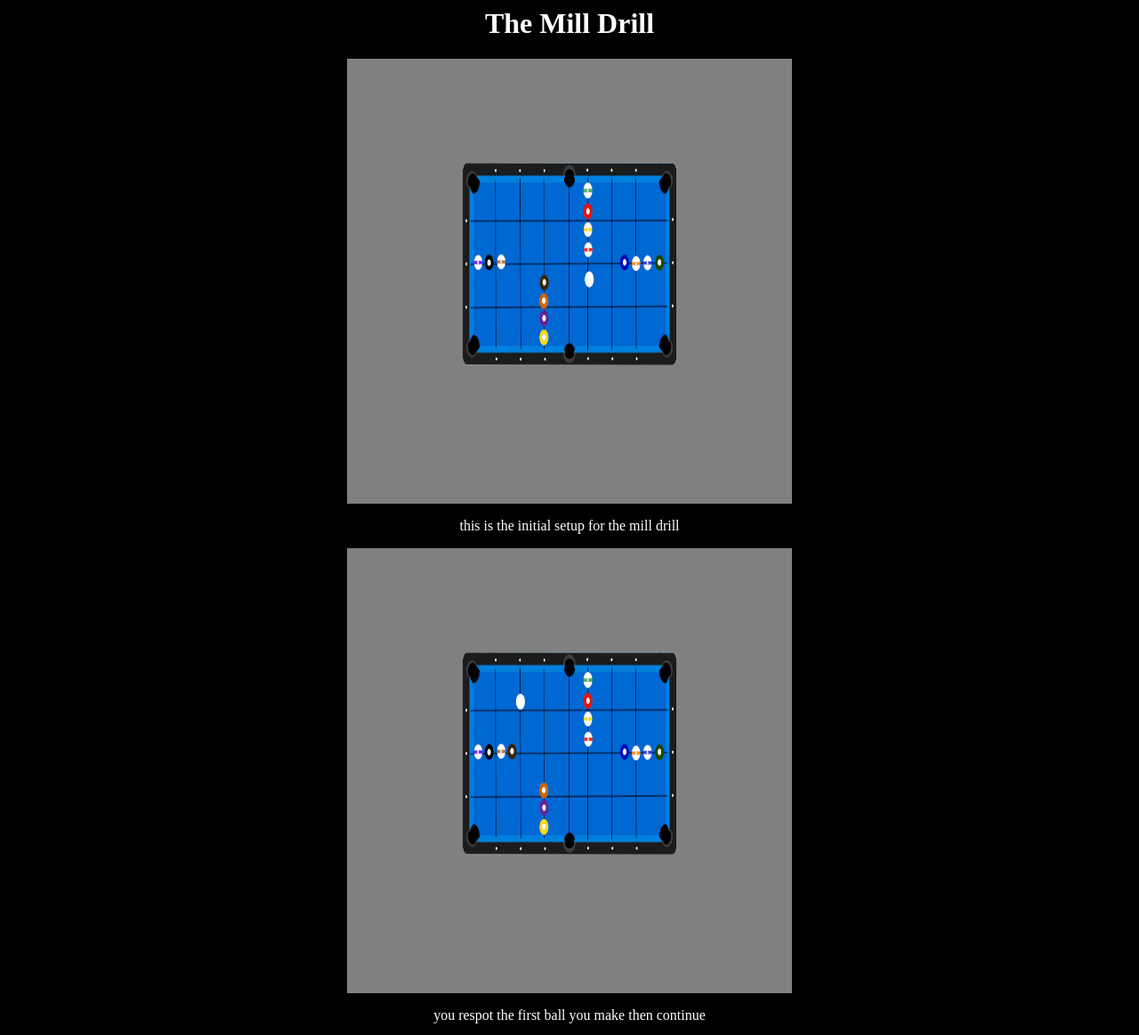
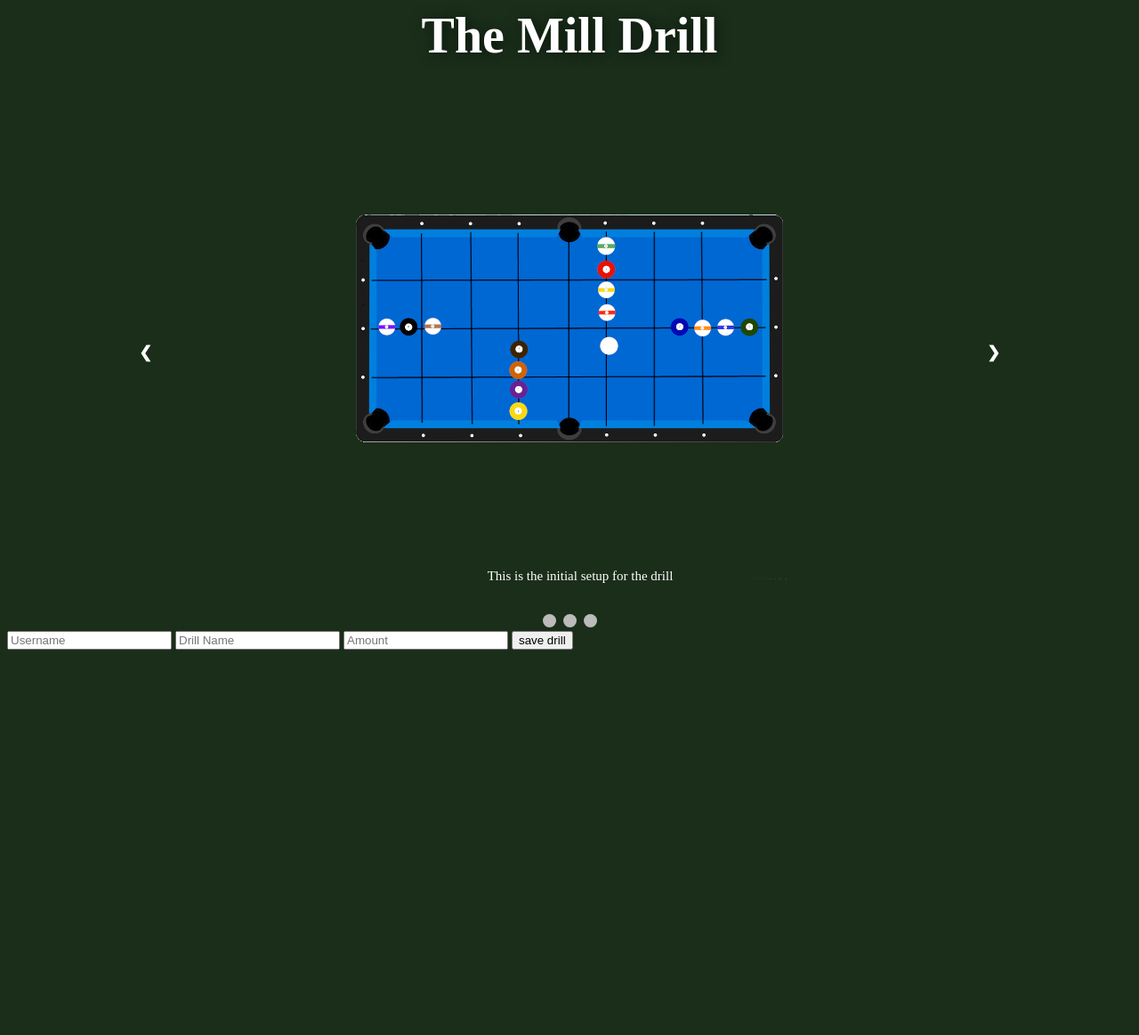
Before and after one commit to Dcourt9712/BilliardsTrainer, a Django app: page /drills/shotmaking/mill in a window 1280 px wide. Shown: the top 1163 px of the page at 89% size. After the commit the page ends 730 px from the top, so only its background shows below. Run offline with Django 4.2, Linux system fonts and the light colour scheme; some web fonts are replaced.

Commit message:
updated mill drill

```diff
--- a/main_app/views.py
+++ b/main_app/views.py
@@ -78,16 +78,51 @@ def mill(request):
     return render(request,'main_app/Drills/shotmaking/mill.html')
 
 def everest(request):
+    if request.method == "POST":
+        username = request.POST["username"]
+        drill_name = request.POST["drill_name"]
+        amount_completed = request.POST["amount_completed"]
+
+        new_drill_data = Drill_data(username=username,drill_name=drill_name,amount_completed=amount_completed)
+        new_drill_data.save()
     return render(request,'main_app/Drills/shotmaking/everest.html')
 
 def ladder(request):
+    if request.method == "POST":
+        username = request.POST["username"]
+        drill_name = request.POST["drill_name"]
+        amount_completed = request.POST["amount_completed"]
+
+        new_drill_data = Drill_data(username=username,drill_name=drill_name,amount_completed=amount_completed)
+        new_drill_data.save()
     return render(request,'main_app/Drills/shotmaking/ladder.html')
 
 def corner(request):
+    if request.method == "POST":
+        username = request.POST["username"]
+        drill_name = request.POST["drill_name"]
+        amount_completed = request.POST["amount_completed"]
+
+        new_drill_data = Drill_data(username=username,drill_name=drill_name,amount_completed=amount_completed)
+        new_drill_data.save()
     return render(request,'main_app/Drills/shotmaking/corner.html')
 
 def train (request):
+    if request.method == "POST":
+        username = request.POST["username"]
+        drill_name = request.POST["drill_name"]
+        amount_completed = request.POST["amount_completed"]
+
+        new_drill_data = Drill_data(username=username,drill_name=drill_name,amount_completed=amount_completed)
+        new_drill_data.save()
     return render(request,'main_app/Drills/shotmaking/train.html')
 
 def follower(request):
+    if request.method == "POST":
+        username = request.POST["username"]
+        drill_name = request.POST["drill_name"]
+        amount_completed = request.POST["amount_completed"]
+
+        new_drill_data = Drill_data(username=username,drill_name=drill_name,amount_completed=amount_completed)
+        new_drill_data.save()
     return render(request,'main_app/Drills/shotmaking/follower.html')
--- a/static/Drill_CSS_pages/shotmaking/mill.css
+++ b/static/Drill_CSS_pages/shotmaking/mill.css
@@ -1,29 +1,110 @@
+@font-face {
+    font-family: 'Neo-Sans';
+    src: url(../fonts/NeoSansStdRegular.otf) format("opentype");
+    font-weight: normal;
+  }
+
 body{
-    background-color: black;
+    background: rgb(26,46,26);
 }
 h1{
+
+    font-family: 'Neo-sans';
+    font-weight: 700;
+    text-shadow: 0.125rem 0.125rem 0.93rem rgba(0, 0, 0, .6);
+    color: #fff;
+     font-size: 3.5rem;
      text-align: center;
+}
 
+
+/* Slideshow container */
+.slideshow-container {
+  max-width: 1000px;
+  position: relative;
+  margin: auto;
+}
+
+/* Hide the images by default */
+.mySlides {
+  display: none;
+}
+
+/* Next & previous buttons */
+.prev, .next {
+  cursor: pointer;
+  position: absolute;
+  top: 50%;
+  width: auto;
+  margin-top: -22px;
+  padding: 16px;
   color: white;
+  font-weight: bold;
+  font-size: 18px;
+  transition: 0.6s ease;
+  border-radius: 0 3px 3px 0;
+  user-select: none;
 }
-  div.item {
-    /* To correctly align image, regardless of content height: */
-    vertical-align: top;
-    display: block;
-    /* To horizontally center images and caption */
+
+/* Position the "next button" to the right */
+.next {
+  right: 0;
+  border-radius: 3px 0 0 3px;
+}
+
+/* On hover, add a black background color with a little bit see-through */
+.prev:hover, .next:hover {
+  background-color: rgba(0,0,0,0.8);
+}
+
+/* Caption text */
+.text {
+  color: white;
+  font-size: 15px;
+  padding: 8px 12px;
+  position: absolute;
+  bottom: 8px;
+  width: 100%;
   text-align: center;
-    /* The width of the container also implies margin around the images. */
+}
 
+/* Number text (1/3 etc) */
+.numbertext {
+  color: #f2f2f2;
+  font-size: 12px;
+  padding: 8px 12px;
+  position: absolute;
+  top: 0;
 }
-  img {
+
+/* The dots/bullets/indicators */
+.dot {
+  cursor: pointer;
+  height: 15px;
+  width: 15px;
+  margin: 0 2px;
+  background-color: #bbb;
+  border-radius: 50%;
+  display: inline-block;
+  transition: background-color 0.6s ease;
+}
+
+.active, .dot:hover {
+  background-color: #717171;
+}
+
+/* Fading animation */
+.fade {
+  animation-name: fade;
+  animation-duration: 1.5s;
+}
+
+@keyframes fade {
+  from {opacity: .4}
+  to {opacity: 1}
+}
+
+
+form-container{
     text-align: center;
-    width: 500px;
-    height: 500px;
-    background-color: grey;
 }
-  .caption {
-    /* Make the caption a block so it occupies its own line. */
-    display: block;
-    text-align: center;
-    color: white;
-  }
--- /dev/null
+++ b/static/slide.js
@@ -0,0 +1,30 @@
+let slideIndex = 1;
+showSlides(slideIndex);
+
+// Next/previous controls
+function plusSlides(n) {
+  showSlides(slideIndex += n);
+}
+
+// Thumbnail image controls
+function currentSlide(n) {
+  showSlides(slideIndex = n);
+}
+
+function showSlides(n) {
+  let i;
+  let slides = document.getElementsByClassName("mySlides");
+  let dots = document.getElementsByClassName("demo");
+  let captionText = document.getElementById("caption");
+  if (n > slides.length) {slideIndex = 1}
+  if (n < 1) {slideIndex = slides.length}
+  for (i = 0; i < slides.length; i++) {
+    slides[i].style.display = "none";
+  }
+  for (i = 0; i < dots.length; i++) {
+    dots[i].className = dots[i].className.replace(" active", "");
+  }
+  slides[slideIndex-1].style.display = "block";
+  dots[slideIndex-1].className += " active";
+  captionText.innerHTML = dots[slideIndex-1].alt;
+}
--- a/templates/main_app/Drills/shotmaking/mill.html
+++ b/templates/main_app/Drills/shotmaking/mill.html
@@ -1,23 +1,50 @@
 <html>
     <head>
         {% load static %}
-        <link rel="stylesheet" href ="{%static 'Drill_CSS_pages/shotmaking/mill.css' %}">
+        <link rel="stylesheet" href ="{%static 'Drill_CSS_pages/shotmaking/mill.css' %}?v=2.1">
+         <script src="{%static 'slide.js'%}" defer></script>
     </head>
         <body>
             <h1>The Mill Drill</h1>
-            <div class="item">
-                <img src="{%static 'Images/Drill_builder/shotmaking/mill.png'%}">
-                <p class="caption">this is the initial setup for the mill drill</p>
-            </div>
-            <div class="item">
-                <img src="{%static 'Images/Drill_builder/shotmaking/mill2.png'%}">
-                <p class="caption">you respot the first ball you make then continue</p>
-            </div>
-            <div class="item">
-                <iframe width="560" height="315" src="https://www.youtube.com/embed/rTO8fHWa3S0?si=TEYWIJXL_C2JjWCC" title="YouTube video player" frameborder="0" allow="accelerometer; autoplay; clipboard-write; encrypted-media; gyroscope; picture-in-picture; web-share" allowfullscreen></iframe>
-                <p class="caption">here is a video for demonstration</p>
-            </div>
 
+
+           <!-- Slideshow container -->
+<div class="slideshow-container">
+
+    <!-- Full-width images with number and caption text -->
+    <div class="mySlides fade">
+      <div class="numbertext"></div>
+      <img src="{%static 'Images/Drill_builder/shotmaking/mill.png'%}" style="width:100%">
+      <div class="text">This is the initial setup for the drill</div>
+    </div>
+
+    <div class="mySlides fade">
+      <div class="numbertext"></div>
+      <img src="{%static 'Images/Drill_builder/shotmaking/mill2.png'%}" style="width:100%">
+      <div class="text">after you make the first ball re-spot on the 2nd line</div>
+    </div>
+
+    <div class="mySlides fade">
+        <div class="numbertext"></div>
+        <iframe width="560" height="315" src="https://www.youtube.com/embed/rTO8fHWa3S0?si=DX76yvZgsmqrU26w" title="YouTube video player" frameborder="0" allow="accelerometer; autoplay; clipboard-write; encrypted-media; gyroscope; picture-in-picture; web-share" allowfullscreen style="width:100%;height:75%" ></iframe>
+        <div class="text">here is a video for more explaination</div>
+      </div>
+
+
+
+    <!-- Next and previous buttons -->
+    <a class="prev" onclick="plusSlides(-1)">&#10094;</a>
+    <a class="next" onclick="plusSlides(1)">&#10095;</a>
+  </div>
+  <br>
+
+  <!-- The dots/circles -->
+  <div style="text-align:center">
+    <span class="dot" onclick="currentSlide(1)"></span>
+    <span class="dot" onclick="currentSlide(2)"></span>
+    <span class="dot" onclick="currentSlide(3)"></span>
+
+  </div>
             <div class="form-container" >
                <form method="post" action="">
                 {% csrf_token %}
```
Lines whose indentation alone changed are shown as unchanged.
